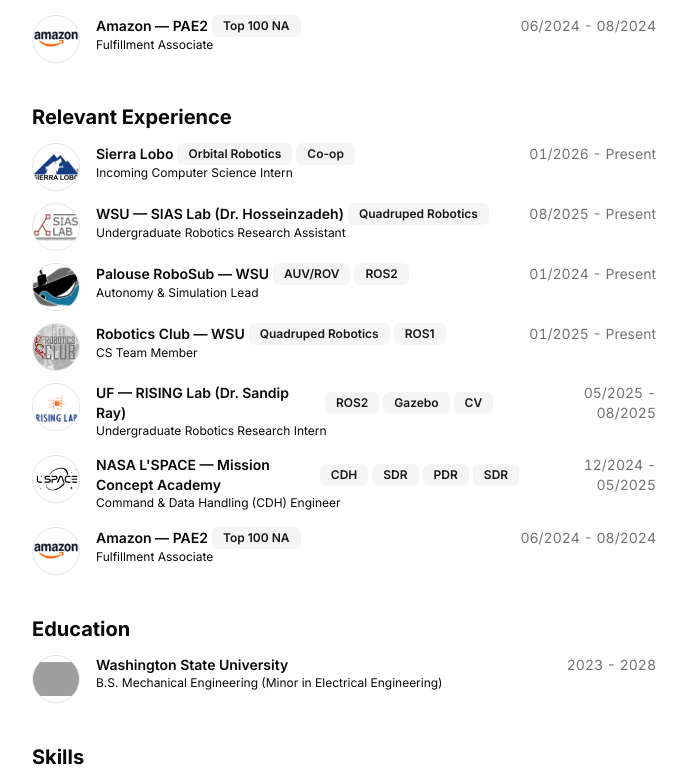
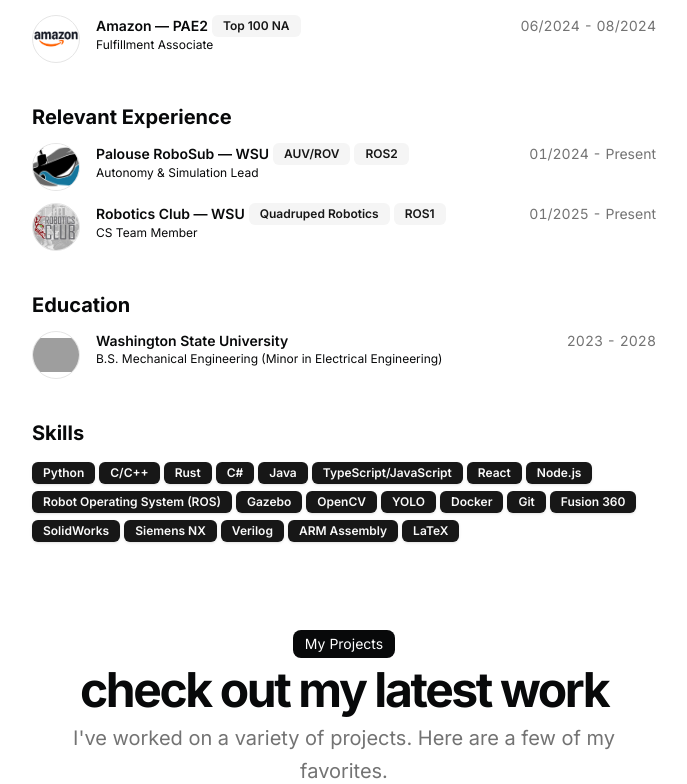
Before and after one commit to sangregoriokimpo/personalwebsite, a Next.js app: page / in a window 1280 px wide. Shown: the part 893-1677 px from the top of the page, without its empty margins (296-983 px from the left). Built offline with nearby package versions, Linux system fonts and the light colour scheme; grey boxes are pictures that could not be loaded.

Commit message:
implementation: fixed relevant experience

```diff
--- a/src/app/page.tsx
+++ b/src/app/page.tsx
@@ -80,7 +80,7 @@
           <BlurFade delay={BLUR_FADE_DELAY * 5}>
             <h2 className="text-xl font-bold">Relevant Experience</h2>
           </BlurFade>
-          {DATA.work.map((extracurricular, id) => (
+          {DATA.extracurricular.map((extracurricular, id) => (
             <BlurFade
               key={extracurricular.company}
               delay={BLUR_FADE_DELAY * 6 + id * 0.05}
```
